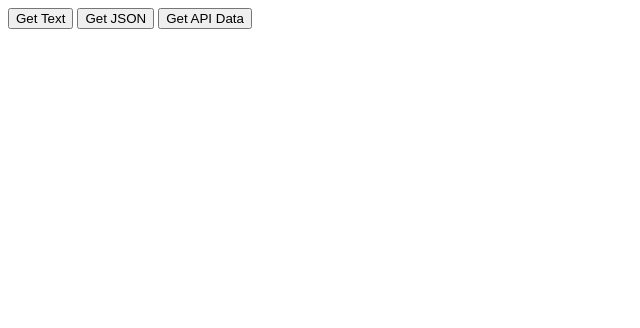
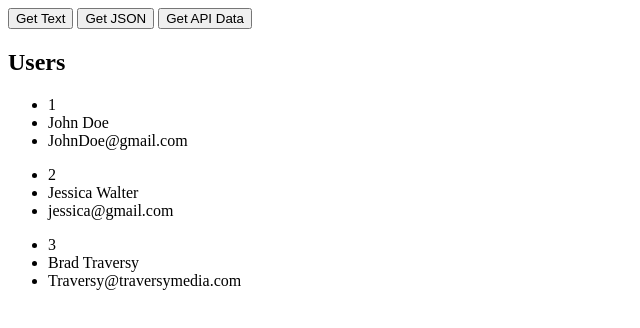
Before and after one commit to VisheshSingh/FetchAPI, a plain HTML site: page index.html in a window 1280 px wide. Both pictures are taken after a click on the button "Get JSON". Shown: the whole page, without its empty margins (0-640 px from the left). Drawn offline with Linux system fonts and the light colour scheme.

Commit message:
Fetching Json data

```diff
--- a/index.html
+++ b/index.html
@@ -15,6 +15,7 @@
 
     <script>
         document.getElementById('getText').addEventListener('click', getText)
+        document.getElementById('getJson').addEventListener('click', getJson)
 
         // function getText(){
         //     fetch('sample.txt')
@@ -35,6 +36,26 @@
                     document.getElementById('content').innerHTML = data;
                 })
         }
+
+        // Fetching JSON
+        function getJson(){
+            fetch('users.json')
+                .then((res) => res.json())
+                .then((data) => {
+                    //console.log(data)
+                    let output = '<h2>Users</h2>';
+                    data.forEach((user) => {
+                        output += `
+                            <ul>
+                                <li>${user.id}</li>
+                                <li>${user.name}</li>
+                                <li>${user.email}</li>
+                            </ul>
+                        `;
+                    })
+                    document.getElementById('content').innerHTML = output;
+                })
+        }
     </script>
 </body>
 </html>
```
